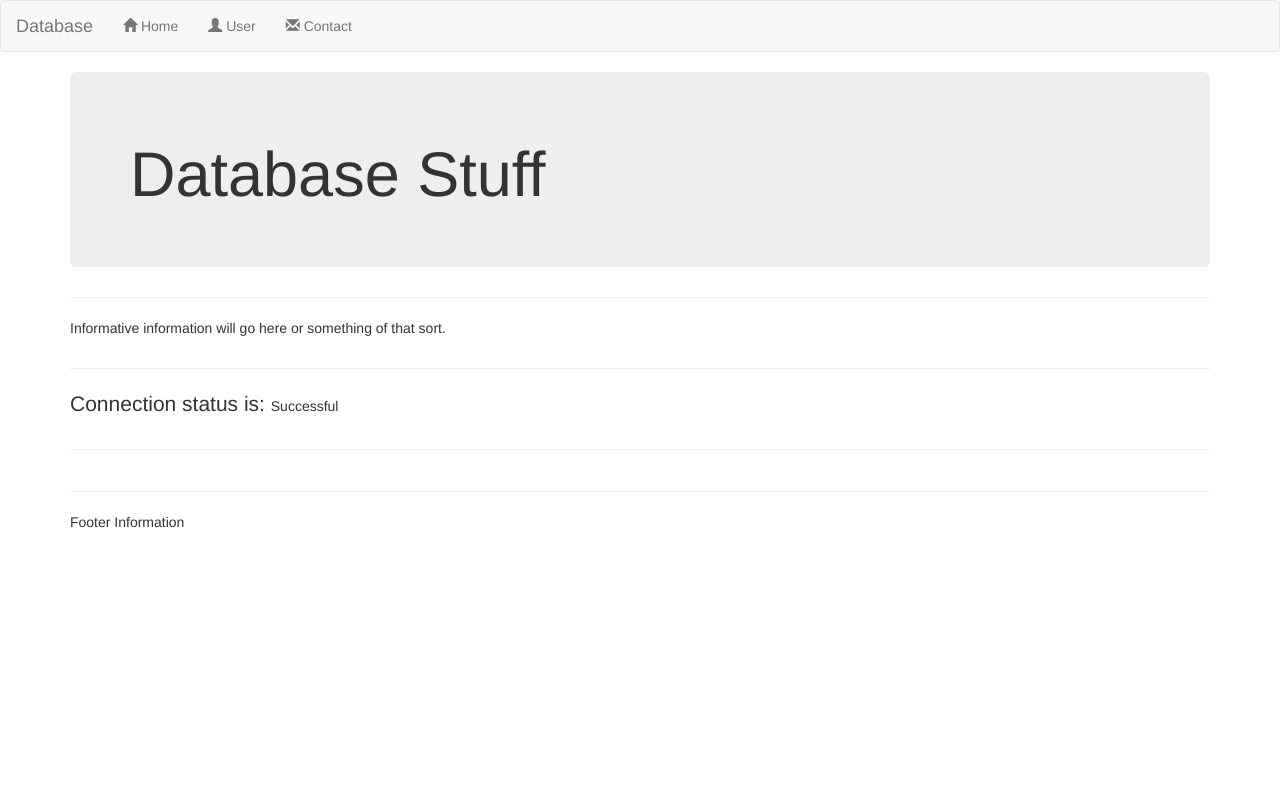
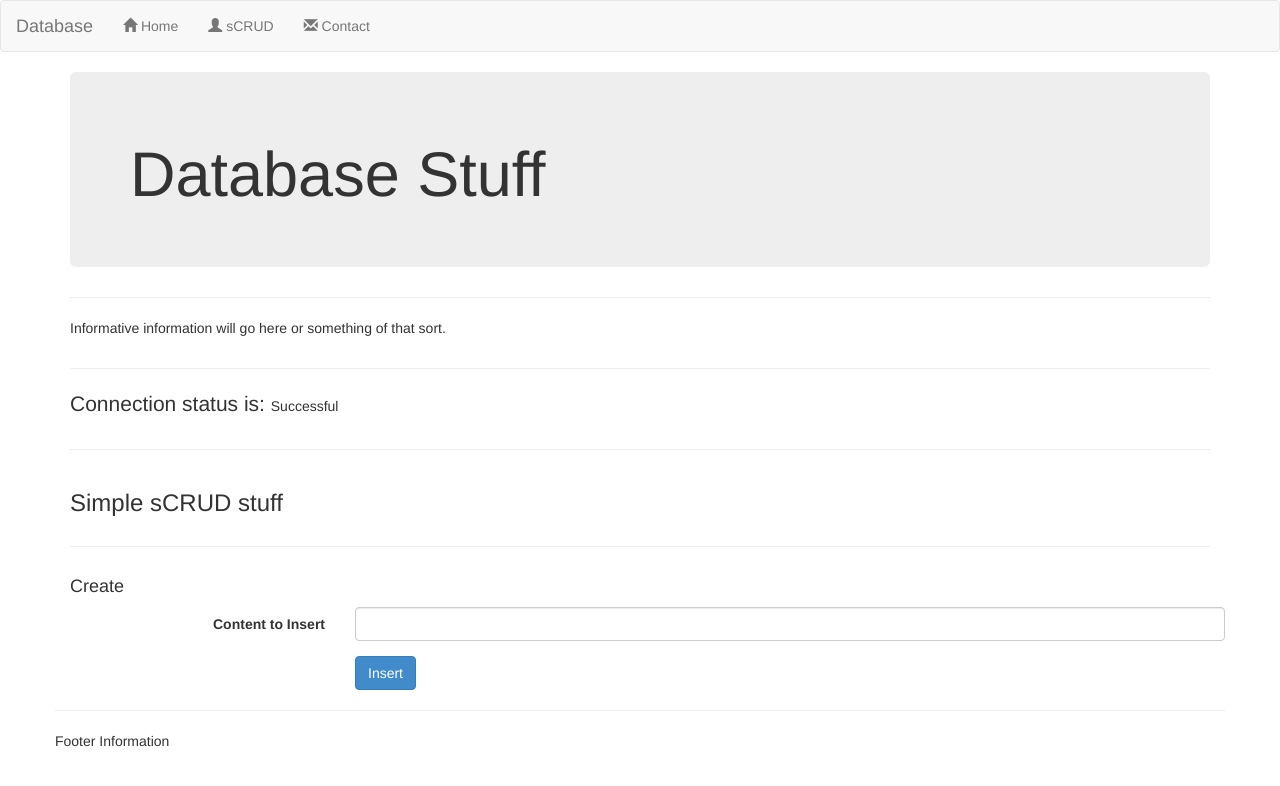
Before and after one commit to ephbaum/database_class, a PHP site: page / in a window 1280 px wide. Shown: the top 786 px of the page. Run offline with PHP 8.4, Linux system fonts and the light colour scheme; data that the repository does not hold is empty.

Commit message:
Correctly adding changes for the updated app changes to begin demonstrating sCRUD

```diff
--- a/action.php
+++ b/action.php
@@ -5,6 +5,8 @@ require_once( 'classes/Db.php' );
 $db = new Db();
 
 $connectionStatus = ( $db->isConnected() ) ? 'Successful' : 'Unsuccessful';
+
+return;
 
 function getRandomString( $length ) {
 
--- a/index.php
+++ b/index.php
@@ -31,7 +31,7 @@ require_once('action.php');
         <div class="collapse navbar-collapse" id="navbar-collapse">
           <ul class="nav navbar-nav">
             <li><a class="#" href="index.html"><i class="glyphicon glyphicon-home"></i> Home</a></li>
-            <li><a href="#"><i class="glyphicon glyphicon-user"></i> User</a></li>
+            <li><a href="#sCRUD"><i class="glyphicon glyphicon-user"></i> sCRUD</a></li>
             <li><a href="#"><i class="glyphicon glyphicon-envelope"></i> Contact</a></li>
           </ul>
         </div><!-- /.navbar-collapse -->
@@ -55,14 +55,42 @@ require_once('action.php');
           </div>
         </div>
         <hr>
+        <!-- <div class="row">
+          <div class="col-sm-12"> -->
+            <!-- loopy loopy over the crap we stuff into that array earlier  -->
+            <?php // foreach($data as $elem) {
+              //echo "<p>$elem<p>";
+              //}?>
+          <!-- </div>
+        </div>
+        <hr> -->
         <div class="row">
           <div class="col-sm-12">
-            <!-- loopy loopy over the crap we stuff into that array earlier  -->
-            <?php foreach($data as $elem) {
-              echo "<p>$elem<p>";
-            }?>
+            <h3>Simple sCRUD stuff</h3>
           </div>
         </div>
+        <hr>
+        <div class="row">
+          <div class="col-sm-12">
+            <h4>Create</h4>
+          </div>
+        </div>
+        <form class="form-horizontal" role="form">
+          <div class="row">
+            <div class="form-group">
+              <label for="insertValue" class="col-sm-3 control-label">Content to Insert</label>
+              <div class="col-sm-9">
+                <input type="text" name="insertValue" id="insertValue" class="form-control">
+              </div>
+            </div>
+          </div>
+          <div class="row">
+            <div class="form-group">
+              <div class="col-sm-2 col-sm-offset-3">
+                <button type="button" id="insertSubmit" class="btn btn-primary">Insert</button>
+              </div>
+            </div>
+        </form>
         <hr>
         <footer>
           <div class="row">
@@ -75,5 +103,6 @@ require_once('action.php');
 
     <script src="lib/js/jquery-1.11.0.min.js"></script>
     <script src="lib/js/bootstrap.min.js"></script>
+    <script src="js/index.js"></script>
   </body>
 </html>
--- a/js/index.js
+++ b/js/index.js
@@ -1,8 +1,8 @@
+$( document ).ready( function() {
+
+  (function(){
     // Create app object. It can do many things, probably.
-var app = {};
-
-
-
+    var app = {
     /**
      * A wrapper for AJAX requests to help with error handling.
      *
@@ -11,13 +11,13 @@ var app = {};
      * @param {function(string)=} success the action to perform when the request
      *     succeeds
      */
-app.ajax = function( action ) {
+    ajax: function( action ) {
       var type = typeof arguments[1];
       var parameters = (type === 'object') ? arguments[1] : {};
       var success = (type === 'function') ? arguments[1] : arguments[2];
       var error = (type === 'function') ? arguments[2] : arguments[3];
 
-    parameters['action'] = action;
+      parameters.action = action;
 
       var handleResponse = function( request, response ) {
 
@@ -48,4 +48,50 @@ app.ajax = function( action ) {
               handleResponse(request, null);
           }
       });
+    },
+    insert: function( value ) {
+      // We're not using the this.ajax for these fuCKtions yet because...
+      // Well, because I want to get them working without the other voodoo first
+      // Also, there's some callbacks and things that need to be written first.
+      if ( typeof value === 'object' ) {
+        $.ajax( {
+          type: 'POST',
+          data: value,
+          url: 'ajax/ajax.php',
+          success: function( data, status, request ) {
+            console.dir( arguments );
+          },
+          error: function( request, status ) {
+            console.dir( arguments );
+          }
+        });
+      } else {
+        console.error( 'Cannot submit ' + value + ' it is not an object it is a(n) ' + typeof value );
+      }
+    }
   };
+
+  $('#insertSubmit').on( 'click', function( e ) {
+    e.preventDefault();
+    submitInsert();
+  });
+  $('#insertValue').on( 'keydown', function( e ) {
+    if ( e.which === 13 ){
+      e.preventDefault();
+      submitInsert();
+    }
+  });
+
+  function submitInsert() {
+    var value = $('#insertValue').val();
+    $('#insertValue').val('');
+    if ( value !== '') {
+      var postParams = {
+        insert: value
+      };
+    console.dir( postParams );
+    app.insert( postParams );
+    }
+  }
+  })();
+});
```
Also changed, not shown: ajax/ajax.php (+4 -4 lines). Lines whose indentation alone changed are shown as unchanged.
